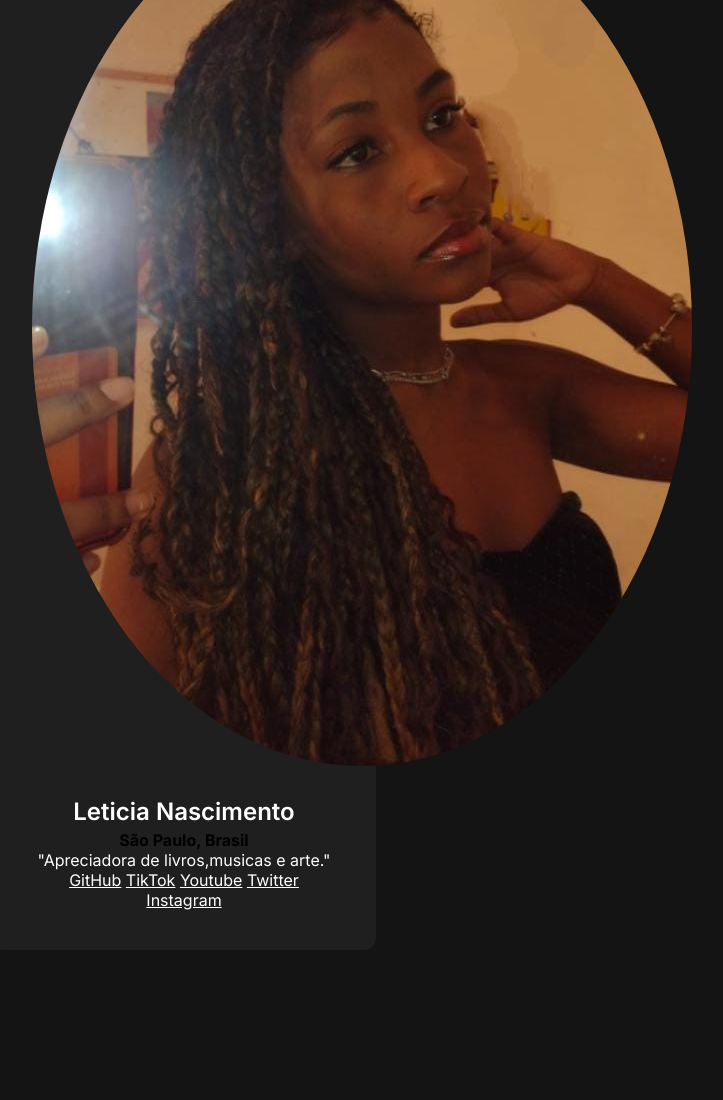
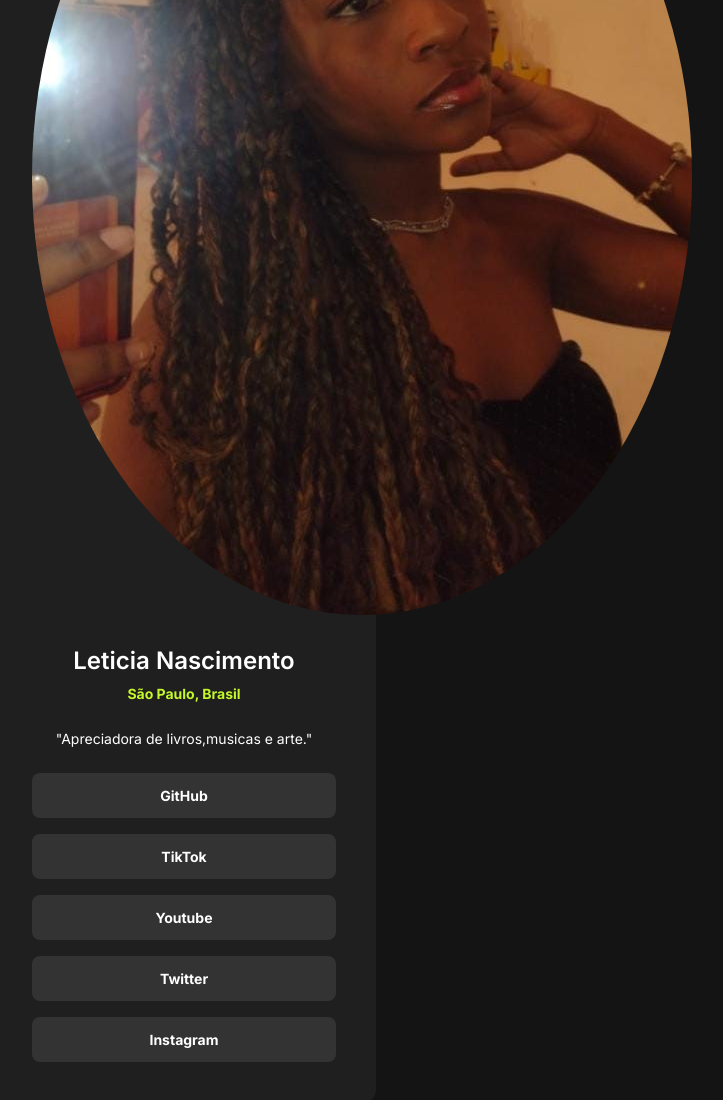
Before and after one commit to leticianascimento1a/meus-links, a plain HTML site: page index.html in a window 1280 px wide. Shown: the whole page, without its empty margins (456-1179 px from the left). Before the commit the page ends 950 px from the top, so only its background shows below. Drawn offline with Linux system fonts and the light colour scheme.

Commit message:
desenvolvimento do CSS terminado

```diff
--- a/style.css
+++ b/style.css
@@ -35,4 +35,32 @@ div h1 {
     font-size: 24px;
     line-height: 36px;
     font-weight: 600;
+    margin-bottom: 4px;
 }
+
+div strong{
+    color: #c4f82a;
+font-size: 14px;
+line-height: 21px;
+}
+
+div p {
+    margin-block: 24px;
+    font-size: 14px;
+    line-height: 21px;
+}
+
+div a + a {
+    margin-top: 16px;
+}
+
+div a {
+    display: block;
+    text-decoration: none;
+    background-color: #333333;
+    padding: 12px;
+    border-radius: 8px;
+    font-weight: 700;
+    font-size: 14px;
+    line-height: 21px;
+}
```
